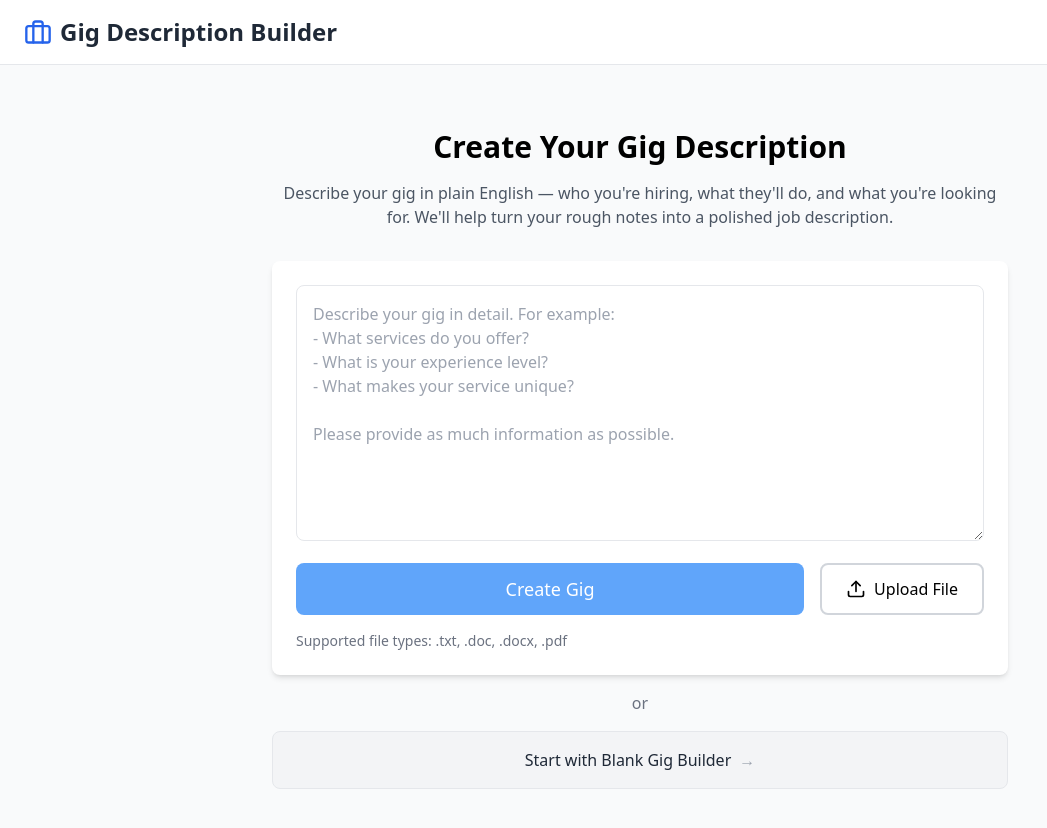
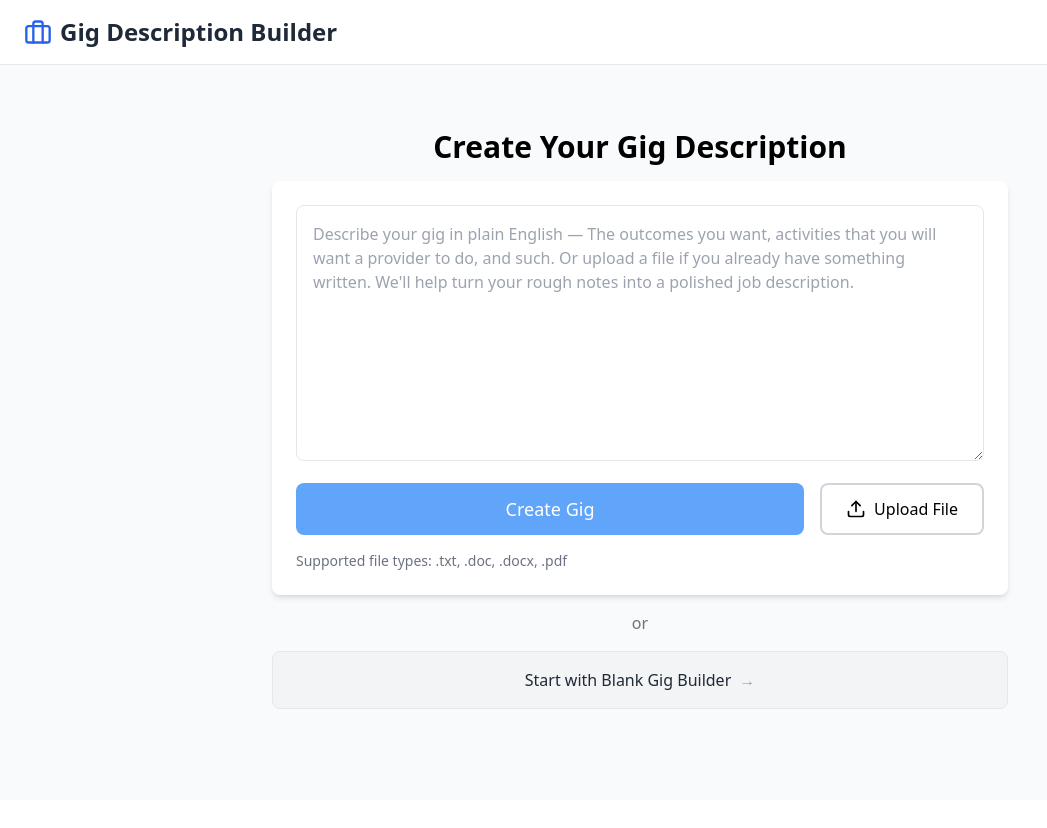
Before and after one commit to poimgs/senseigigz-hirer-ai-assistant-v2, a React (Vite) app in the folder client/: page / in a window 1280 px wide. Shown: the top 828 px of the page, without its empty margins (0-1047 px from the left). After the commit the page ends 800 px from the top, so only its background shows below. Built offline with nearby package versions, Linux system fonts and the light colour scheme.

Commit message:
minor refactor

```diff
--- a/client/src/pages/GigBuilder.tsx
+++ b/client/src/pages/GigBuilder.tsx
@@ -36,7 +36,6 @@ function GigBuilder() {
 
   useEffect(() => {
     const state = location.state as LocationState;
-    console.log(state);
     if (state?.gigDescription) {
       setGigDescription(state.gigDescription);
       // Expand all sections that have content and activate them if they are optional
--- a/client/src/pages/Home.tsx
+++ b/client/src/pages/Home.tsx
@@ -70,18 +70,13 @@ const Home: React.FC = () => {
         <h1 className="text-3xl font-bold text-center mb-4">
           Create Your Gig Description
         </h1>
-        <p className="text-center text-gray-600 mb-8">
-          Describe your gig in plain English — who you're hiring, what they'll do, and what you're looking for.
-          We'll help turn your rough notes into a polished job description.
-        </p>
-
         <div className="flex flex-col gap-4">
           <div className="bg-white p-6 rounded-lg shadow-md">
             <div className="relative mb-4">
               <textarea
                 value={description}
                 onChange={(e) => setDescription(e.target.value)}
-                placeholder="Describe your gig in detail. For example:&#10;- What services do you offer?&#10;- What is your experience level?&#10;- What makes your service unique?&#10;&#10;Please provide as much information as possible."
+                placeholder="Describe your gig in plain English — The outcomes you want, activities that you will want a provider to do, and such. Or upload a file if you already have something written. We'll help turn your rough notes into a polished job description."
                 className="w-full h-64 p-4 border rounded-lg focus:outline-none focus:ring-2 focus:ring-blue-500"
                 disabled={isLoading}
               />
```
